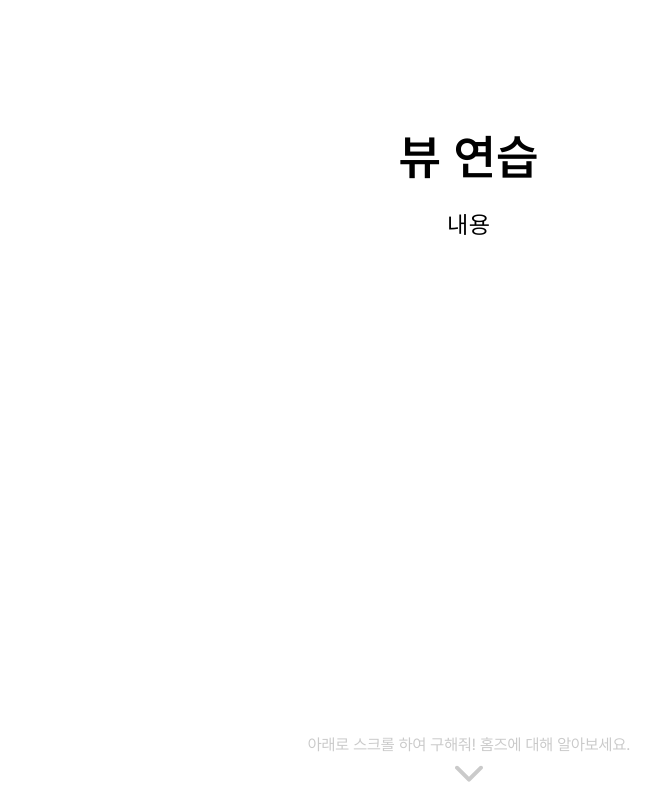
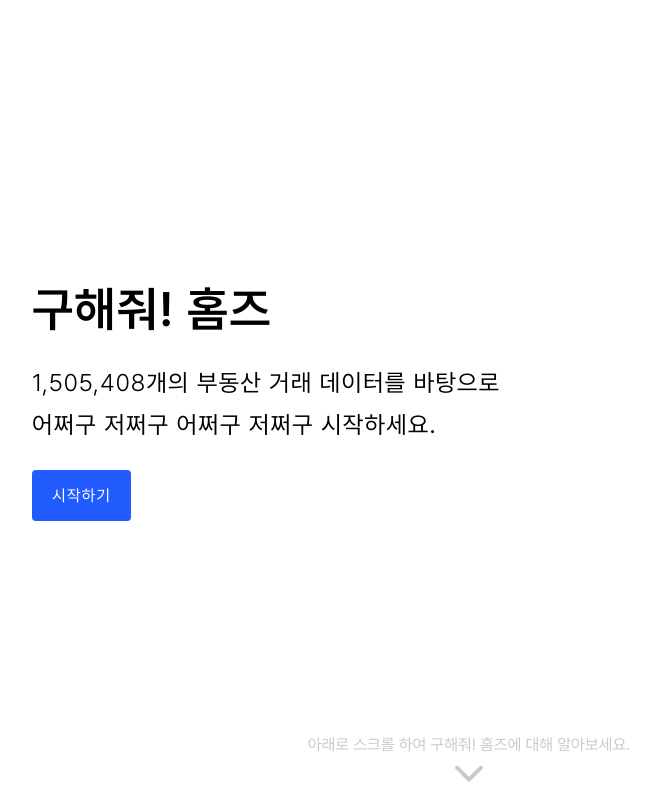
Before and after one commit to kimdw524/WhereIsMyHome, a Vue app: page / in a window 1280 px wide. Shown: the top 800 px of the page, without its empty margins (171-827 px from the left). Built offline with nearby package versions, Linux system fonts and the light colour scheme.

Commit message:
feat: Intro Page 작업

```diff
--- a/src/assets/main.css
+++ b/src/assets/main.css
@@ -13,6 +13,8 @@ body {
   --intro-section-head-color: #3182f6;
   --intro-section-child-body-color: #6b7684;
   --intro-section-bg: #f9fafb;
+
+  --footer-bg: #373737;
 }
 
 body.dark {
@@ -21,7 +23,7 @@ body.dark {
 
   --intro-section-head-color: #3182f6;
   --intro-section-child-body-color: #adbdd2;
-  --intro-section-bg: #222;
+  --intro-section-bg: #484c55;
 }
 
 body {
--- a/src/components/Intro/EnterButton.vue
+++ b/src/components/Intro/EnterButton.vue
@@ -4,23 +4,15 @@ import { ref } from 'vue';
 const button = ref(null);
 const click = ref(false);
 
-const handleClick = () => {
-  const { x, y, width, height } = button.value.getBoundingClientRect();
-
-  button.value.style.top = `${y}px`;
-  button.value.style.left = `${x}px`;
-  button.value.style.width = `${width}px`;
-  button.value.style.height = `${height}px`;
-  button.value.style.transform = `scale(40)`;
-
-  button.value.classList.add('click');
-};
+const handleClick = () => {};
 </script>
 
 <template>
-  <div class="button" @click="handleClick" ref="button">
-    <slot />
-  </div>
+  <RouterLink to="/home">
+    <div class="button" @click="handleClick" ref="button">
+      <slot />
+    </div>
+  </RouterLink>
 </template>
 
 <style scoped>
--- a/src/pages/Intro/MainSection.vue
+++ b/src/pages/Intro/MainSection.vue
@@ -1,12 +1,24 @@
-<script setup></script>
+<script setup>
+import { LottieAnimation } from 'lottie-web-vue';
+import lottieHouse from '@/assets/lotties/house.json';
+import CountUp from '@/components/Common/CountUp.vue';
+import EnterButton from '@/components/Intro/EnterButton.vue';
+</script>
 
 <template>
   <div :class="$style.container">
-    <div :class="$style.title">뷰 연습</div>
-    <div :class="$style.body">내용</div>
+    <div :class="$style.left">
+      <div :class="$style.title">구해줘! 홈즈</div>
+      <div :class="$style.body">
+        <CountUp to="1505408" duration="1000" />개의 부동산 거래 데이터를 바탕으로<br />어쩌구
+        저쩌구 어쩌구 저쩌구 시작하세요.
+      </div>
+      <div>
+        <EnterButton>시작하기</EnterButton>
+      </div>
+    </div>
     <div>
-      <!-- <button :class="$style.go">test1</button>
-      <button :class="$style.go">test2</button> -->
+      <LottieAnimation :animation-data="lottieHouse" :auto-play="true" :loop="false" :speed="1" />
     </div>
   </div>
 </template>
@@ -15,15 +27,15 @@
 .container {
   display: flex;
   align-items: center;
-  flex-direction: column;
+  flex-direction: row;
+  justify-content: space-around;
   position: relative;
 
+  width: 100%;
   height: 100%;
 }
 
 .title {
-  margin-top: 8rem;
-
   font-size: 3rem;
   font-weight: 600;
   letter-spacing: 1px;
@@ -42,6 +54,7 @@
 
   font-size: 1.5rem;
   font-weight: 400;
+  line-height: 175%;
   letter-spacing: 1px;
 
   user-select: none;
@@ -51,20 +64,25 @@
   }
 }
 
-.go {
-  padding: 0.75rem 1.25rem;
-  border: 0;
-  border-radius: 0.25rem;
+@keyframes fadeIn {
+  from {
+    transform: translateY(5rem);
 
-  background-color: rgb(45, 55, 71);
+    opacity: 0;
+  }
 
-  font-size: 1rem;
-  font-weight: 400;
-  letter-spacing: 1px;
-  color: #fff;
+  to {
+    transform: none;
 
-  cursor: pointer;
+    opacity: 1;
+  }
+}
 
-  user-select: none;
+.left {
+  z-index: 10;
+
+  animation-name: fadeIn;
+  animation-timing-function: ease;
+  animation-duration: 500ms;
 }
 </style>
--- a/src/pages/Intro/Section2.vue
+++ b/src/pages/Intro/Section2.vue
@@ -222,7 +222,7 @@ onUnmounted(() => {
 
   @media (max-width: 576px) {
     flex-direction: column;
-    align-items: flex-start;
+    align-items: flex-end;
   }
 
   .head {
```
